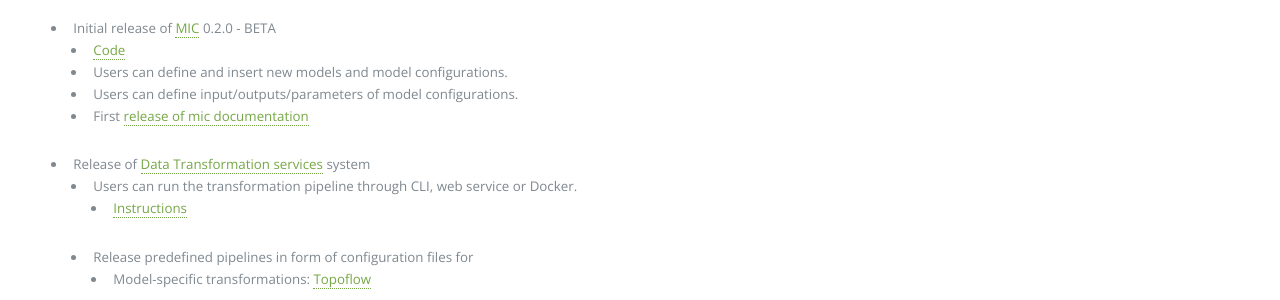
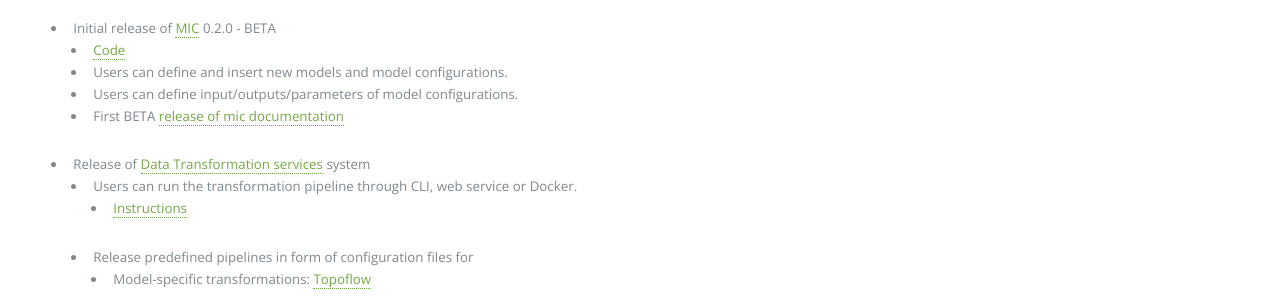
Before and after one commit to KnowledgeCaptureAndDiscovery/MINT, a Jekyll site: the page built from releases.md, in a window 1280 px wide and 900 px high, scrolled down 555 px. Shown: the part 153-453 px from the top of the window. Built offline with Jekyll 4.4.1, drawn with Linux system fonts in a browser that asks for light colours.

Commit message:
fix: more beta

```diff
--- a/releases.md
+++ b/releases.md
@@ -25,7 +25,7 @@ title: MINT Release updates
   * [Code](https://github.com/mintproject/mic/releases/tag/0.2.0)
   * Users can define and insert new models and model configurations.
   * Users can define input/outputs/parameters of model configurations.
-  * First [release of mic documentation](https://mic-cli.readthedocs.io/en/latest/)
+  * First BETA [release of mic documentation](https://mic-cli.readthedocs.io/en/latest/)
 * Release of [Data Transformation services]({{ '/products/data/' | absolute_url }}#transformation-services) system
   * Users can run the transformation pipeline through CLI, web service or Docker.
     * [Instructions](https://github.com/mintproject/MINT-Transformation)
```
Also changed, not shown: _services/model.md (+1 -1 lines).
